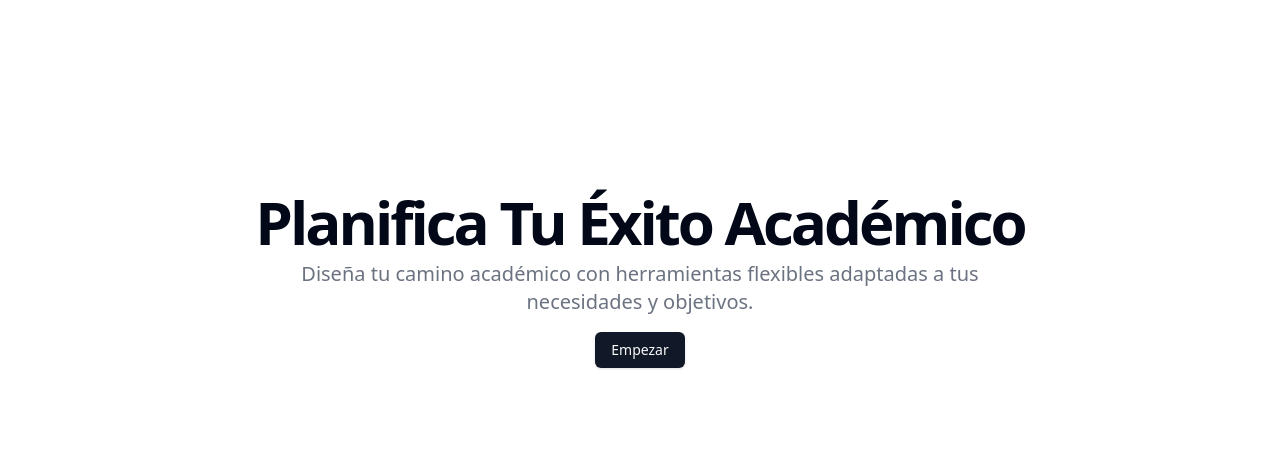
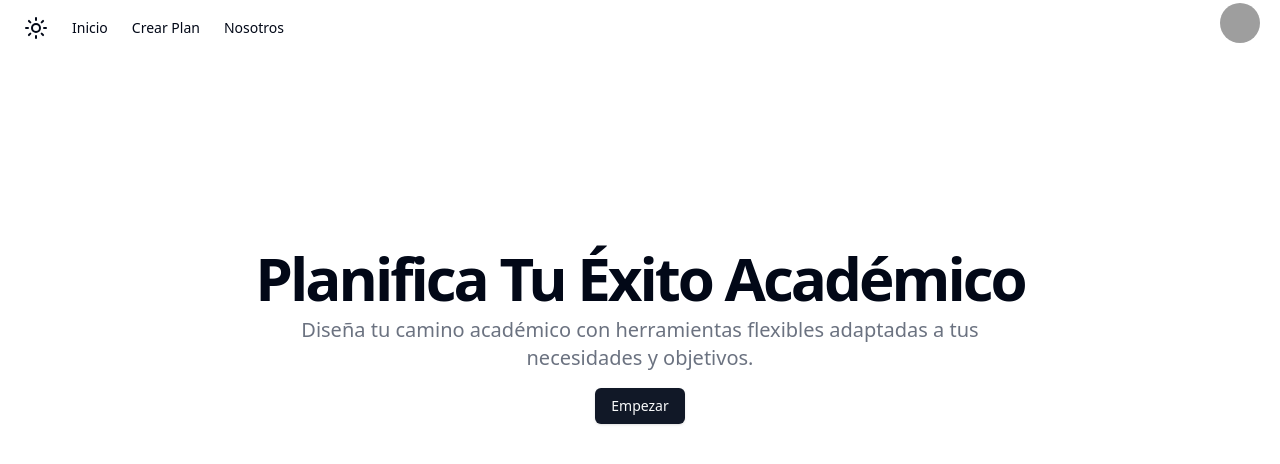
Before and after one commit to AndresFVargasV/student-schedule, a React (Vite) app in the folder FrontEnd/StudentSchedule/: page / in a window 1280 px wide. Shown: the top 464 px of the page. Built offline with nearby package versions, Linux system fonts and the light colour scheme; grey boxes are pictures that could not be loaded.

Commit message:
updated navbar

```diff
--- a/FrontEnd/StudentSchedule/package.json
+++ b/FrontEnd/StudentSchedule/package.json
@@ -10,6 +10,7 @@
     "preview": "vite preview"
   },
   "dependencies": {
+    "@radix-ui/react-avatar": "^1.0.4",
     "@radix-ui/react-icons": "^1.3.0",
     "@radix-ui/react-slot": "^1.0.2",
     "bootstrap": "^5.3.3",
--- a/FrontEnd/StudentSchedule/src/components/Navegation.jsx
+++ /dev/null
@@ -1,33 +0,0 @@
-import Container from "react-bootstrap/Container";
-import Nav from "react-bootstrap/Nav";
-import Navbar from "react-bootstrap/Navbar";
-import { NavLink } from "react-router-dom";
-
-function Navegation() {
-  const routes = [
-    ["Inicio", "/"],
-    ["Crear Plan", "/create"],
-    ["Nosotros", "/About"],
-  ];
-  return (
-    <>
-      <Navbar expand="lg" className="bg-body-tertiary ">
-        <Container>
-          <Navbar.Brand href="/">Student Schedule</Navbar.Brand>
-          <Navbar.Toggle aria-controls="basic-navbar-nav" />
-          <Navbar.Collapse id="basic-navbar-nav">
-            <Nav className="me-auto">
-              {routes.map(([title, url]) => (
-                <NavLink to={url} key={title} className="nav-link">
-                  {title}
-                </NavLink>
-              ))}
-            </Nav>
-          </Navbar.Collapse>
-        </Container>
-      </Navbar>
-    </>
-  );
-}
-
-export default Navegation;
--- /dev/null
+++ b/FrontEnd/StudentSchedule/src/components/component/navbar.jsx
@@ -0,0 +1,69 @@
+import { Avatar, AvatarFallback, AvatarImage } from "@/components/ui/avatar";
+
+import { NavLink } from "react-router-dom";
+import { Button } from "@/components/ui/button";
+const routes = [
+  ["Inicio", "/"],
+  ["Crear Plan", "/create"],
+  ["Nosotros", "/About"],
+];
+export function Navbar() {
+  return (
+    <header
+      key="1"
+      className="flex items-center h-14 px-4 md:px-6 w-full shrink-0"
+    >
+      <NavLink className="mr-6" to="/">
+        <SunIcon className="h-6 w-6" />
+        <span className="sr-only">Acme Inc</span>
+      </NavLink>
+      <div className="hidden md:flex flex-1 items-center gap-6 text-sm font-medium">
+        {routes.map(([title, url]) => (
+          <NavLink to={url} key={title} className="nav-link">
+            {title}
+          </NavLink>
+        ))}
+      </div>
+      <div className="ml-auto">
+        <Button
+          className="w-8 h-8 rounded-full border-2 border-gray-100"
+          size="icon"
+          variant="outline"
+        >
+          <Avatar>
+            <AvatarImage src="https://encrypted-tbn0.gstatic.com/images?q=tbn:ANd9GcTdhIcaHgkKj0FOr7h97-jpDe205Uwx-9SIDRIKOANtpg&s" />
+            <AvatarFallback>CN</AvatarFallback>
+          </Avatar>
+          <span className="sr-only">Toggle user menu</span>
+        </Button>
+      </div>
+    </header>
+  );
+}
+
+function SunIcon(props) {
+  return (
+    <svg
+      {...props}
+      xmlns="http://www.w3.org/2000/svg"
+      width="24"
+      height="24"
+      viewBox="0 0 24 24"
+      fill="none"
+      stroke="currentColor"
+      strokeWidth="2"
+      strokeLinecap="round"
+      strokeLinejoin="round"
+    >
+      <circle cx="12" cy="12" r="4" />
+      <path d="M12 2v2" />
+      <path d="M12 20v2" />
+      <path d="m4.93 4.93 1.41 1.41" />
+      <path d="m17.66 17.66 1.41 1.41" />
+      <path d="M2 12h2" />
+      <path d="M20 12h2" />
+      <path d="m6.34 17.66-1.41 1.41" />
+      <path d="m19.07 4.93-1.41 1.41" />
+    </svg>
+  );
+}
--- /dev/null
+++ b/FrontEnd/StudentSchedule/src/components/ui/avatar.jsx
@@ -0,0 +1,41 @@
+"use client";
+
+import * as React from "react";
+import * as AvatarPrimitive from "@radix-ui/react-avatar";
+
+import { cn } from "@/lib/utils";
+
+const Avatar = React.forwardRef(({ className, ...props }, ref) => (
+  <AvatarPrimitive.Root
+    ref={ref}
+    className={cn(
+      "relative flex h-10 w-10 shrink-0 overflow-hidden rounded-full",
+      className
+    )}
+    {...props}
+  />
+));
+Avatar.displayName = AvatarPrimitive.Root.displayName;
+
+const AvatarImage = React.forwardRef(({ className, ...props }, ref) => (
+  <AvatarPrimitive.Image
+    ref={ref}
+    className={cn("aspect-square h-full w-full", className)}
+    {...props}
+  />
+));
+AvatarImage.displayName = AvatarPrimitive.Image.displayName;
+
+const AvatarFallback = React.forwardRef(({ className, ...props }, ref) => (
+  <AvatarPrimitive.Fallback
+    ref={ref}
+    className={cn(
+      "flex h-full w-full items-center justify-center rounded-full bg-muted",
+      className
+    )}
+    {...props}
+  />
+));
+AvatarFallback.displayName = AvatarPrimitive.Fallback.displayName;
+
+export { Avatar, AvatarImage, AvatarFallback };
--- a/FrontEnd/StudentSchedule/src/pages/Root.jsx
+++ b/FrontEnd/StudentSchedule/src/pages/Root.jsx
@@ -1,8 +1,10 @@
+import { Navbar } from "@/components/component/navbar";
 import { Outlet } from "react-router-dom";
 
 const Root = () => {
   return (
     <>
+      <Navbar />
       <Outlet />
     </>
   );
```
Also changed, not shown: FrontEnd/StudentSchedule/public/placeholder.svg (added), 1 other file (tests, documents, lock files or other folders).
